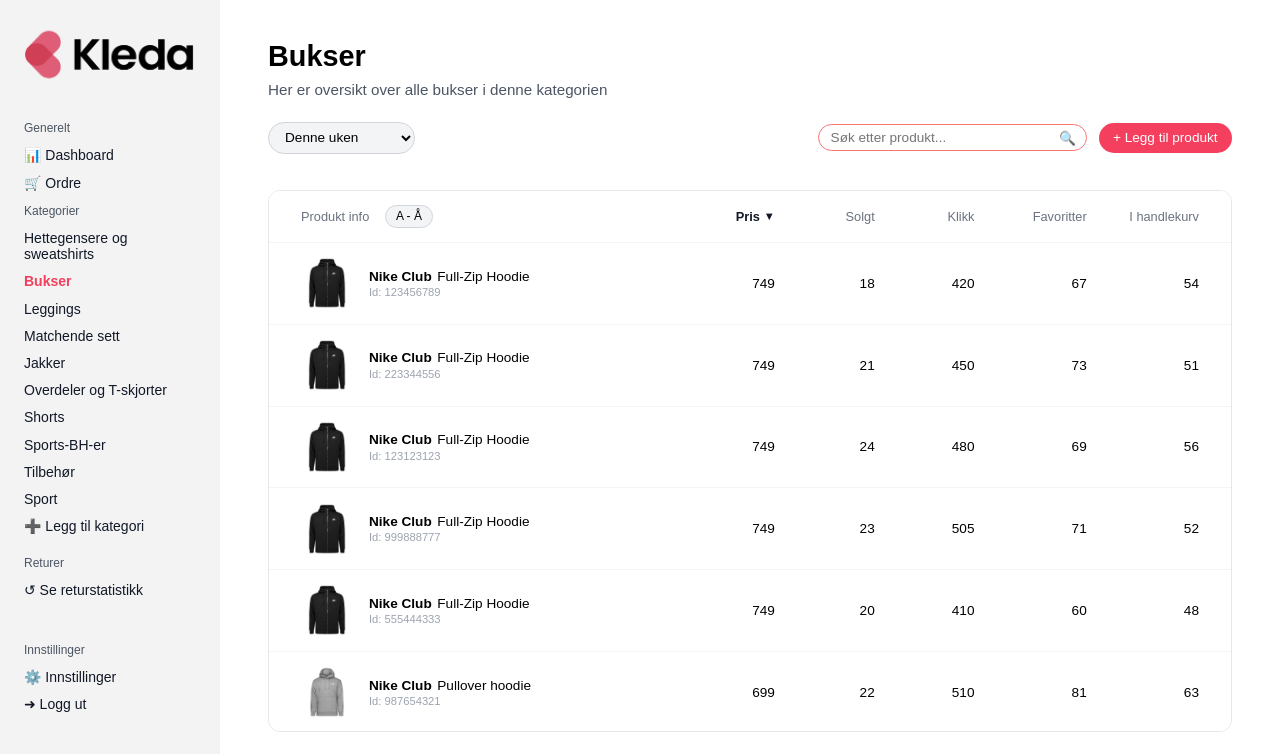
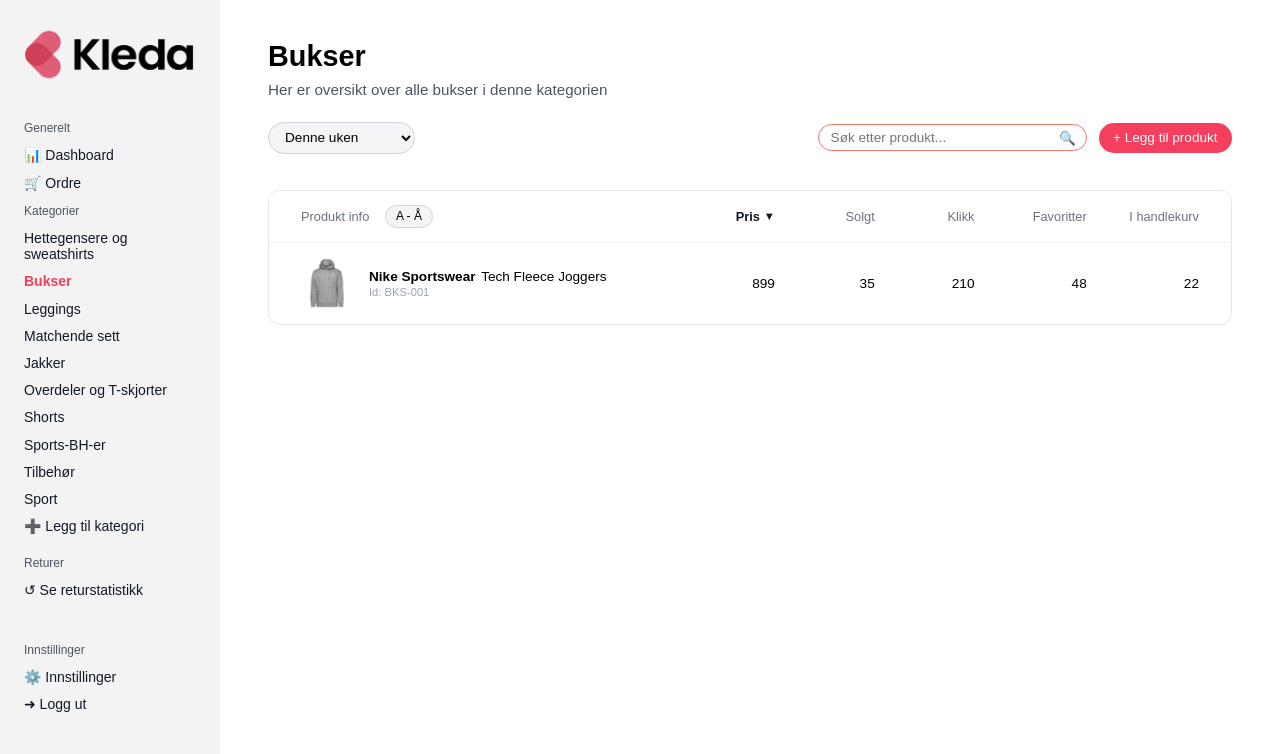
Before and after one commit to mariusmmj/kledafrontend, a React (Create React App) app: page /kategori/bukser in a window 1280 px wide. Shown: the top 754 px of the page. Built offline with nearby package versions, Linux system fonts and the light colour scheme.

Commit message:
Added all the categories and productMock returns a list with categoryId

```diff
--- a/src/category/CategoryPage.tsx
+++ b/src/category/CategoryPage.tsx
@@ -2,15 +2,12 @@
 import React, { useState, useMemo } from "react";
 import { useParams, useNavigate } from "react-router-dom";
 import { Sidebar } from "../dashboard/KledaDashboard";
-import { HOODIE_PRODUCTS, Product } from "./productsMock";
+import {getProductsForCategory, HOODIE_PRODUCTS, Product} from "./productsMock";
 import "./CategoryPage.css";
 
 
 
-const CATEGORY_TITLES: Record<
-    string,
-    { title: string; description: string }
-> = {
+const CATEGORY_TITLES: Record<string, { title: string; description: string }> = {
     hoodies: {
         title: "Hettegensere og sweatshirts",
         description: "Her er oversikt over alle produkter i denne kategorien",
@@ -18,6 +15,38 @@
     bukser: {
         title: "Bukser",
         description: "Her er oversikt over alle bukser i denne kategorien",
+    },
+    leggings: {
+        title: "Leggings",
+        description: "Her er oversikt over alle leggings i denne kategorien",
+    },
+    "matchende-sett": {
+        title: "Matchende sett",
+        description: "Her er oversikt over alle matchende sett i denne kategorien",
+    },
+    jakker: {
+        title: "Jakker",
+        description: "Her er oversikt over alle jakker i denne kategorien",
+    },
+    "overdeler-t-skjorter": {
+        title: "Overdeler og T-skjorter",
+        description: "Her er oversikt over overdeler og T-skjorter i denne kategorien",
+    },
+    shorts: {
+        title: "Shorts",
+        description: "Her er oversikt over alle shorts i denne kategorien",
+    },
+    "sports-bh": {
+        title: "Sports-BH-er",
+        description: "Her er oversikt over alle sports-BH-er i denne kategorien",
+    },
+    tilbehor: {
+        title: "Tilbehør",
+        description: "Her er oversikt over alt tilbehør i denne kategorien",
+    },
+    sport: {
+        title: "Sport",
+        description: "Her er oversikt over alle sportsprodukter i denne kategorien",
     },
 };
 
@@ -30,6 +59,10 @@
 
 const CategoryPage: React.FC = () => {
     const { categoryId } = useParams<{ categoryId: string }>();
+
+    const currentId = categoryId ?? "hoodies";
+
+
 
     const navigate = useNavigate();
 
@@ -56,10 +89,10 @@
         });
     };
 
-    const meta =
-        (categoryId && CATEGORY_TITLES[categoryId]) || CATEGORY_TITLES["hoodies"];
+    const meta = CATEGORY_TITLES[currentId] ?? CATEGORY_TITLES["hoodies"];
 
-    const products = HOODIE_PRODUCTS;
+    const products = getProductsForCategory(currentId);
+
 
     const sortedProducts = useMemo(() => {
         const items = [...products];
--- a/src/category/productsMock.ts
+++ b/src/category/productsMock.ts
@@ -13,6 +13,8 @@
     inCart: number;
     img: string;
 };
+
+// ----------------------Hoodies-------------------------
 
 export const HOODIE_PRODUCTS: Product[] = [
     {
@@ -257,6 +259,175 @@
     },
 ];
 
+// ----------------------Bukse-------------------------
+const BUKSE_PRODUCTS: Product[] = [
+    {
+        id: 101,
+        brand: "Nike Sportswear",
+        name: "Tech Fleece Joggers",
+        code: "BKS-001",
+        price: 899,
+        sold: 35,
+        clicks: 210,
+        favorites: 48,
+        inCart: 22,
+        img: genser2, // bytt til bukse-bilde senere
+    },
+];
+
+const LEGGINGS_PRODUCTS: Product[] = [
+    {
+        id: 102,
+        brand: "Nike Pro",
+        name: "Training Leggings",
+        code: "LEG-001",
+        price: 599,
+        sold: 52,
+        clicks: 330,
+        favorites: 60,
+        inCart: 30,
+        img: genser1,
+    },
+];
+
+const MATCHENDE_SETT_PRODUCTS: Product[] = [
+    {
+        id: 103,
+        brand: "Nike Club",
+        name: "Hoodie & Jogger Set",
+        code: "SET-001",
+        price: 1299,
+        sold: 18,
+        clicks: 190,
+        favorites: 40,
+        inCart: 15,
+        img: genser2,
+    },
+];
+
+const JAKKE_PRODUCTS: Product[] = [
+    {
+        id: 104,
+        brand: "Nike",
+        name: "Windrunner Jacket",
+        code: "JAKKE-001",
+        price: 1199,
+        sold: 27,
+        clicks: 260,
+        favorites: 55,
+        inCart: 19,
+        img: genser1,
+    },
+];
+
+const OVERDELER_TSKJORTE_PRODUCTS: Product[] = [
+    {
+        id: 105,
+        brand: "Nike Sportswear",
+        name: "Dry-Fit T-shirt",
+        code: "TOP-001",
+        price: 349,
+        sold: 80,
+        clicks: 420,
+        favorites: 90,
+        inCart: 45,
+        img: genser2,
+    },
+];
+
+const SHORTS_PRODUCTS: Product[] = [
+    {
+        id: 106,
+        brand: "Nike",
+        name: "Training Shorts",
+        code: "SH-001",
+        price: 399,
+        sold: 40,
+        clicks: 230,
+        favorites: 35,
+        inCart: 20,
+        img: genser1,
+    },
+];
+
+const SPORTS_BH_PRODUCTS: Product[] = [
+    {
+        id: 107,
+        brand: "Nike Pro",
+        name: "Sports Bra",
+        code: "SBH-001",
+        price: 449,
+        sold: 32,
+        clicks: 210,
+        favorites: 50,
+        inCart: 18,
+        img: genser2,
+    },
+];
+
+const TILBEHOR_PRODUCTS: Product[] = [
+    {
+        id: 108,
+        brand: "Nike",
+        name: "Training Socks 3-pack",
+        code: "ACC-001",
+        price: 199,
+        sold: 120,
+        clicks: 310,
+        favorites: 65,
+        inCart: 40,
+        img: genser1,
+    },
+];
+
+const SPORT_PRODUCTS: Product[] = [
+    {
+        id: 109,
+        brand: "Nike",
+        name: "Gym Training Pack",
+        code: "SPORT-001",
+        price: 1599,
+        sold: 14,
+        clicks: 180,
+        favorites: 28,
+        inCart: 10,
+        img: genser2,
+    },
+];
+
+// Samle alle produkter per kategori-id
+export const PRODUCTS_BY_CATEGORY: Record<string, Product[]> = {
+    hoodies: HOODIE_PRODUCTS,
+    bukser: BUKSE_PRODUCTS,
+    leggings: LEGGINGS_PRODUCTS,
+    "matchende-sett": MATCHENDE_SETT_PRODUCTS,
+    jakker: JAKKE_PRODUCTS,
+    "overdeler-t-skjorter": OVERDELER_TSKJORTE_PRODUCTS,
+    shorts: SHORTS_PRODUCTS,
+    "sports-bh": SPORTS_BH_PRODUCTS,
+    tilbehor: TILBEHOR_PRODUCTS,
+    sport: SPORT_PRODUCTS,
+};
+
+
+export function getProductsForCategory(categoryId: string): Product[] {
+    return PRODUCTS_BY_CATEGORY[categoryId] ?? HOODIE_PRODUCTS;
+}
+
+
 export function getProductById(id: number): Product | undefined {
-    return HOODIE_PRODUCTS.find((p) => p.id === id);
+
+    const all = [
+        ...HOODIE_PRODUCTS,
+        ...BUKSE_PRODUCTS,
+        ...LEGGINGS_PRODUCTS,
+        ...MATCHENDE_SETT_PRODUCTS,
+        ...JAKKE_PRODUCTS,
+        ...OVERDELER_TSKJORTE_PRODUCTS,
+        ...SHORTS_PRODUCTS,
+        ...SPORTS_BH_PRODUCTS,
+        ...TILBEHOR_PRODUCTS,
+        ...SPORT_PRODUCTS,
+    ];
+    return all.find((p) => p.id === id);
 }
```
